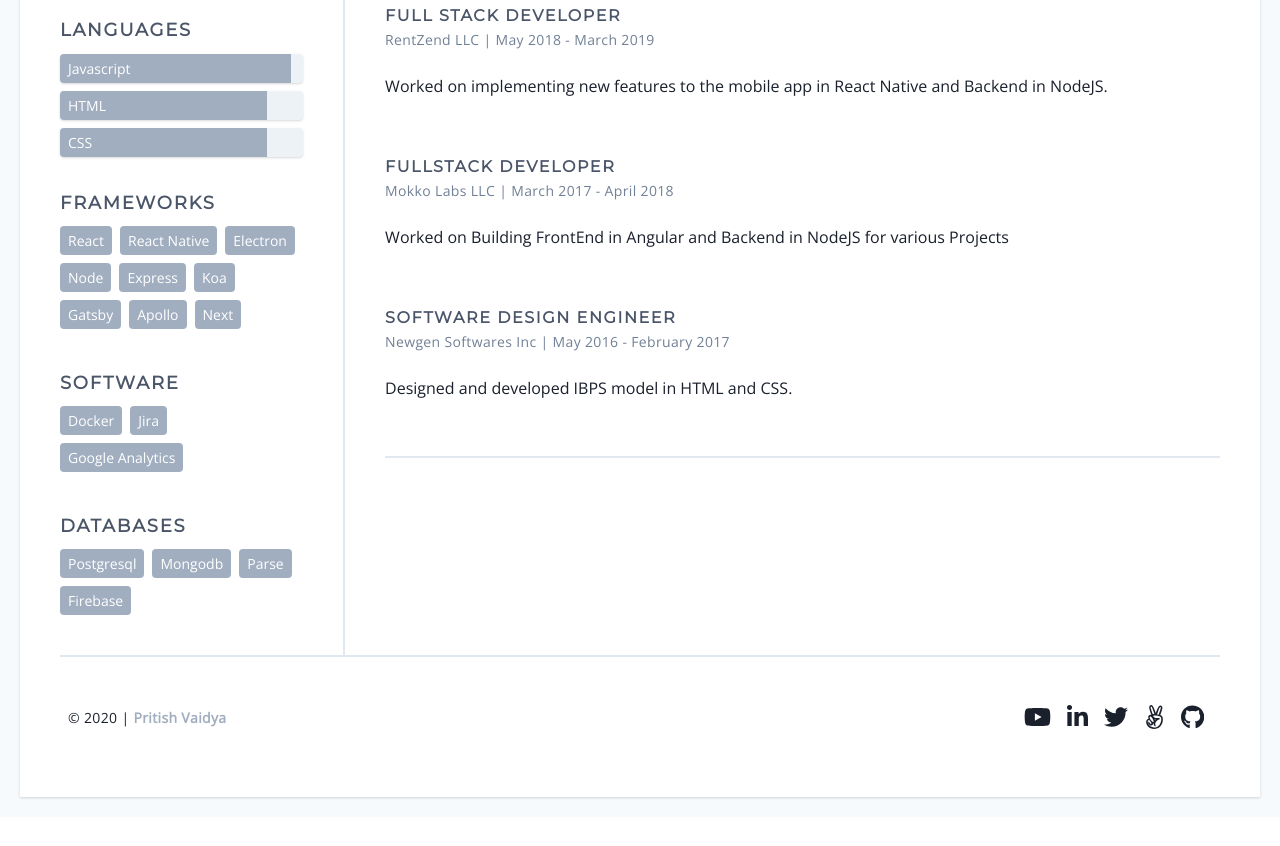
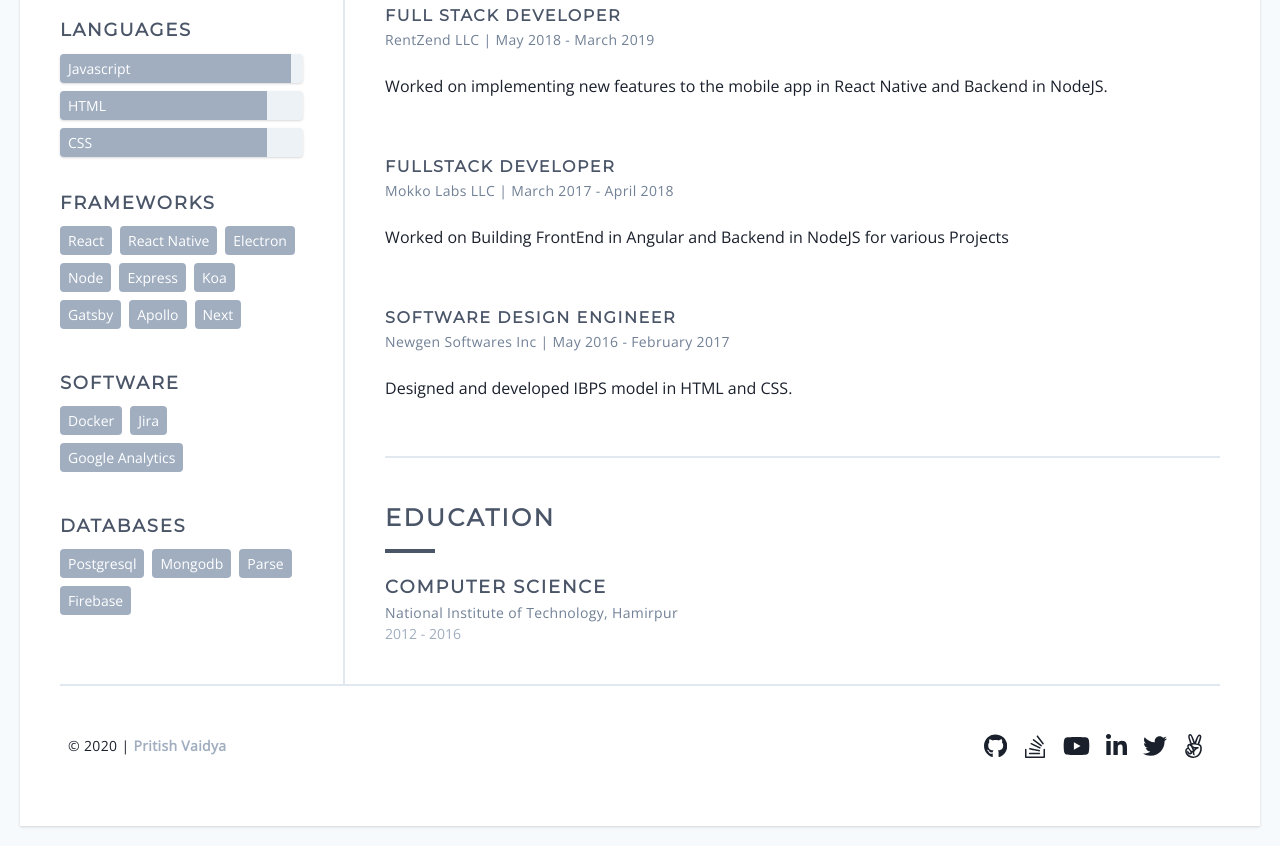
Before and after one commit to pritishvaidya/resume, a Gatsby site: page / in a window 1280 px wide. Shown: the part 1132-1978 px from the top of the page. Before the commit the page ends 1949 px from the top, so only its background shows below. Built offline with nearby package versions, Linux system fonts and the light colour scheme; Gatsby itself is replaced by a stand-in of ours.

Commit message:
Update layout

```diff
--- a/data/profile.json
+++ b/data/profile.json
@@ -155,6 +155,14 @@
   ],
   "social": [
     {
+      "service": "github",
+      "url": "https://pritishvaidya.xyz/github"
+    },
+    {
+      "service": "stackoverflow",
+      "url": "https://pritishvaidya.xyz/stackoverflow"
+    },
+    {
       "service": "youtube",
       "url": "https://pritishvaidya.xyz/youtube"
     },
@@ -169,10 +177,6 @@
     {
       "service": "angellist",
       "url": "https://pritishvaidya.xyz/angellist"
-    },
-    {
-      "service": "github",
-      "url": "https://pritishvaidya.xyz/github"
     }
   ],
   "role": "FrontEnd Developer",
--- a/src/components/education.js
+++ b/src/components/education.js
@@ -1,7 +1,7 @@
 import React from 'react';
 
 const Education = ({ data }) => (
-  <section className="mb-5">
+  <section className="my-10">
     <h1 className="section-header mb-5">Education</h1>
     {data &&
       data.map(item => (
--- a/src/components/social_icon.js
+++ b/src/components/social_icon.js
@@ -8,6 +8,7 @@
 import BehanceIcon from '../assets/behance.svg';
 import DribbbleIcon from '../assets/dribbble.svg';
 import AngelIcon from '../assets/angellist.svg';
+import StackoverflowIcon from '../assets/stackoverflow.svg'
 
 const SocialIcon = ({ type }) => {
   switch (type) {
@@ -29,6 +30,8 @@
       return <DribbbleIcon className="footer-social-icon" />;
     case 'angellist':
       return <AngelIcon className="footer-social-icon" />;
+    case 'stackoverflow':
+      return <StackoverflowIcon className="footer-social-icon" />;
     default:
       return null;
   }
--- a/src/pages/index.js
+++ b/src/pages/index.js
@@ -1,11 +1,12 @@
 import React from 'react';
+
+import "@fontsource/montserrat"
+import "@fontsource/open-sans"
+
 import {
   Header,
-  Summary,
   Experience,
-  Projects,
   Skills,
-  List,
   Education,
   Footer,
   SEO
@@ -15,9 +16,6 @@
 import Profile from "../components/profile";
 
 import '../main.css';
-
-import "@fontsource/montserrat"
-import "@fontsource/open-sans"
 
 const Home = () => (
   <main className="antialiased text-neutral-900 bg-neutral-100 min-h-screen sm:p-5">
@@ -35,22 +33,9 @@
         <div className="flex-auto pl-10">
           <Profile summary={resume.summary} qualifications={resume.otherQualifications}/>
           <Experience data={resume.experience}/>
+          <Education data={resume.education} />
         </div>
       </div>
-      {/*<Summary data={resume.summary} />
-      <div className="border-b border-neutral-300 pb-2 my-5 lg:flex">
-        <div className="lg:w-2/3 lg:pr-8">
-          {resume.projects && <Projects data={resume.projects} />}
-        </div>
-        <div className="lg:w-1/3 lg:pl-8 lg:border-l lg:border-neutral-300 ">
-          {resume.skills && <Skills data={resume.skills} />}
-          {resume.education && <Education data={resume.education} />}
-          {resume.sidebar &&
-            resume.sidebar.map(item => (
-              <List key={`${item.title}-side`} data={item} />
-            ))}
-        </div>
-      </div>*/}
       <Footer social={resume.social} />
     </div>
   </main>
```
Also changed, not shown: src/assets/stackoverflow.svg (added).
